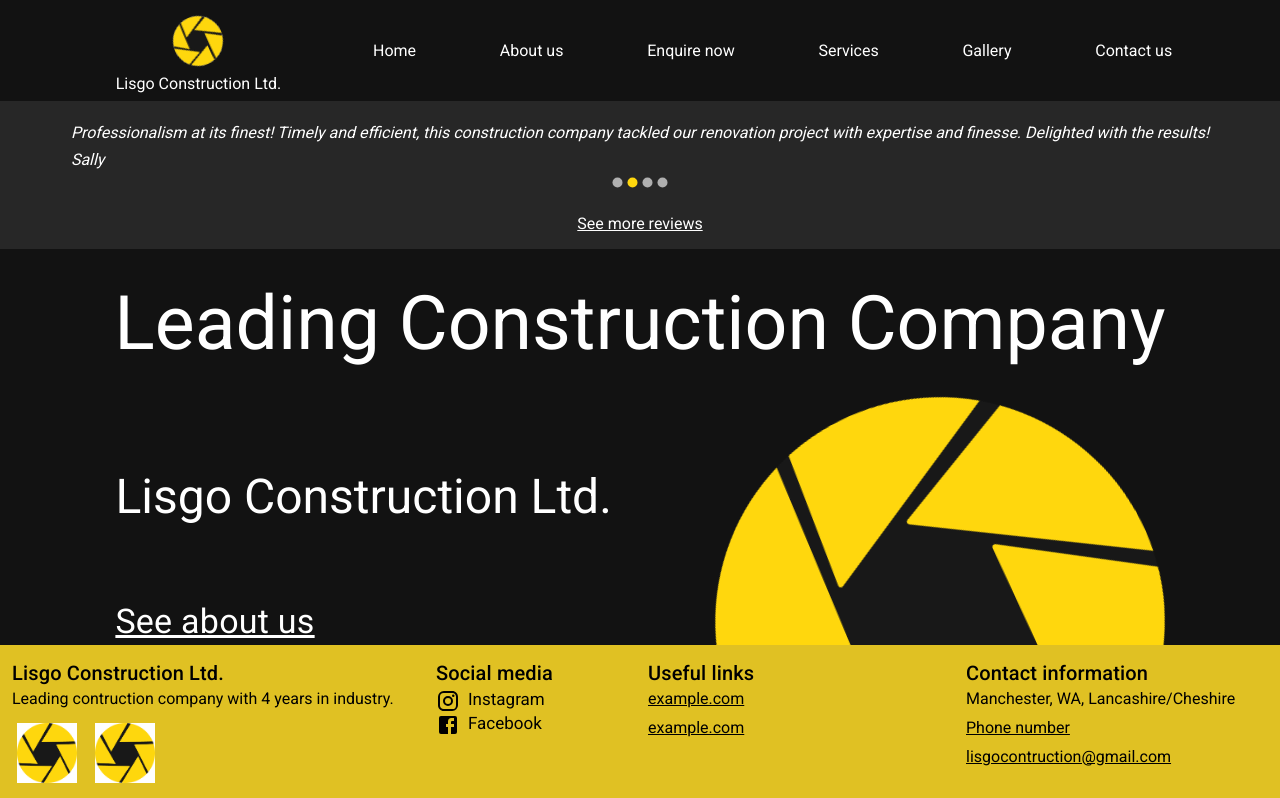
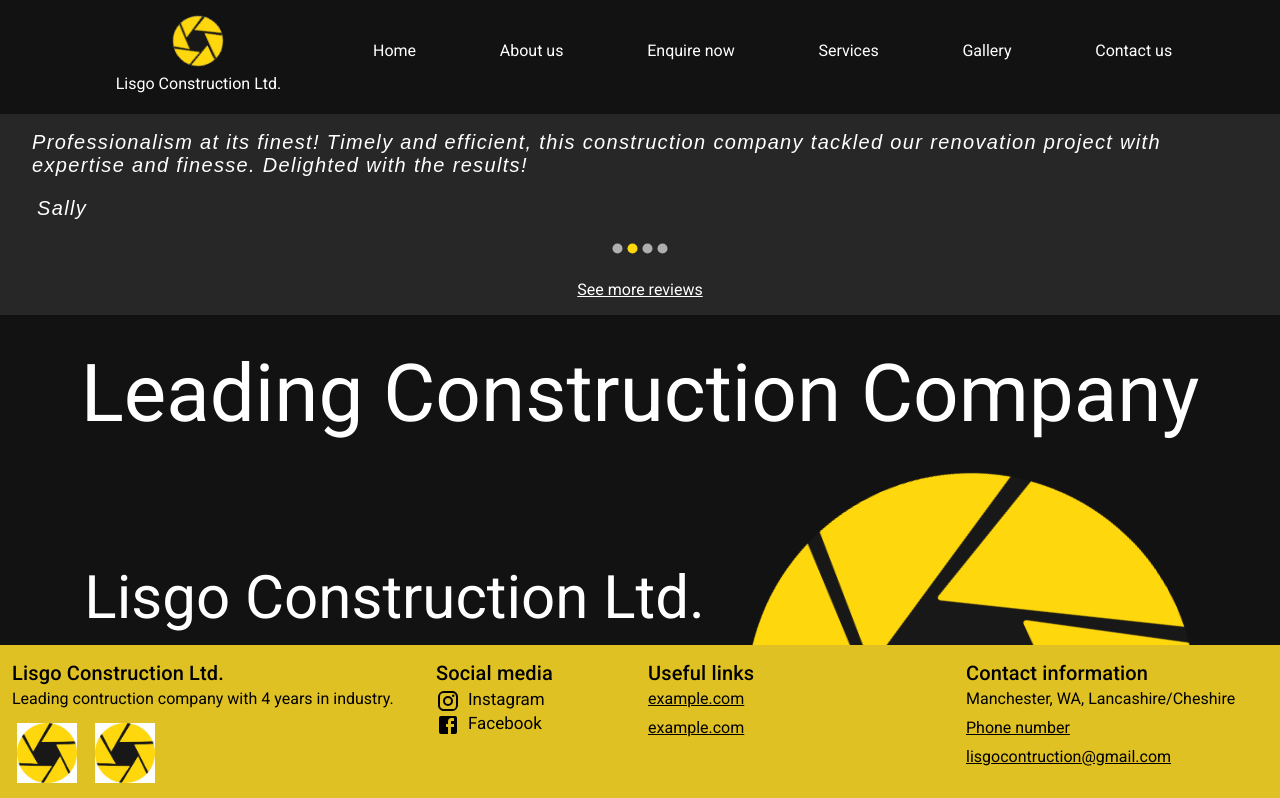
Before and after one commit to taldav8598/LisgoConstructionLtdWebsite, a React (Vite) app in the folder client/: page / in a window 1280 px wide. Shown: the top 798 px of the page. Built offline with nearby package versions, Linux system fonts and the light colour scheme; no server answers.

Commit message:
fix: to typography and layout of typography of home page and carousel

```diff
--- a/client/src/Home.css
+++ b/client/src/Home.css
@@ -32,7 +32,7 @@
 }
 
 .leading-company-heading {
-  font-size: 4.7rem;
+  font-size: 5rem;
   text-align: center;
   margin: 0.4em 0;
 }
@@ -44,7 +44,7 @@
   justify-content: center;
   width: 100%;
   padding: 0;
-  margin-top: 6.1em;
+  margin-top: 7.1em;
   background-color: #272727;
 }
 
@@ -78,7 +78,7 @@
   justify-content: center;
   align-items: center;
   width: 100vw;
-  height: 100px;
+  height: 150px;
   background-color: #272727;
 }
 
@@ -129,6 +129,23 @@
   color: white;
 }
 
+.LisgoHeadingContainer {
+  display: flex;
+  justify-content: center;
+  align-items: start;
+}
+
+.lisgo-heading {
+  font-size: 3.75rem !important;
+}
+
+.about-us-heading {
+  font-size: 2rem !important;
+}
+
+.enquire-now-heading {
+  font-size: 2rem !important;
+}
 .LisgoHeadingContainer h3 {
   margin: 1.5em 0 0.25em 0 !important;
 }
--- a/client/src/Home.jsx
+++ b/client/src/Home.jsx
@@ -64,13 +64,15 @@ export default function Home() {
         >
           <Grid size="grow">
             <div className="LisgoHeadingContainer">
-              <Typography variant="h3">Lisgo Construction Ltd.</Typography>
-              <Typography className="" variant="h4">
+              <Typography className="lisgo-heading" variant="h3">
+                Lisgo Construction Ltd.
+              </Typography>
+              <Typography className="about-us-heading" variant="h4">
                 <Link href="#aboutUs" className="about-us-link">
-                  See about us
+                  About us
                 </Link>
               </Typography>
-              <Typography variant="h4">
+              <Typography className="enquire-now-heading" variant="h4">
                 <Link href="#enquire">Enquire now</Link>
               </Typography>
             </div>
--- a/client/src/Item.css
+++ b/client/src/Item.css
@@ -1,19 +1,23 @@
 .MuiPaper-root {
-    padding: 2em;
+  padding: 2em;
 }
 
 .reviewContainer {
-    display: flex;
-    flex-direction: column;
-    align-items: left;
-    margin: 1em auto;
-    border: 1px solid salmon;
+  display: flex;
+  flex-direction: column;
+  align-items: left;
+  margin: 2em auto;
+  font-size: 1.25rem;
+  letter-spacing: 1pt;
+  font-family: sans-serif;
 }
 
 .review {
-    margin: 0.25em;
+  margin: 0.25em;
+  word-wrap: normal;
+  word-break: normal;
 }
 
 .reviewName {
-    margin: 0.25em;
+  margin: 1em 0.25em !important;
 }
--- a/client/src/Item.jsx
+++ b/client/src/Item.jsx
@@ -1,13 +1,18 @@
-import { Paper } from '@mui/material';
-import './Item.css';
+import { Paper } from "@mui/material";
+import { Typography } from "@mui/material";
+import "./Item.css";
 
 export default function Item({ item }) {
-    return (
-        <Paper>
-            <div className='reviewContainer'>
-            <p className='review'>{item.review}</p>
-            <h2 className='reviewName'>{item.name}</h2>
-            </div>
-        </Paper>
-    );
+  return (
+    <Paper>
+      <div className="reviewContainer">
+        <Typography variant="span" className="review">
+          {item.review}
+        </Typography>
+        <Typography className="reviewName" variant="span">
+          {item.name}
+        </Typography>
+      </div>
+    </Paper>
+  );
 }
```
